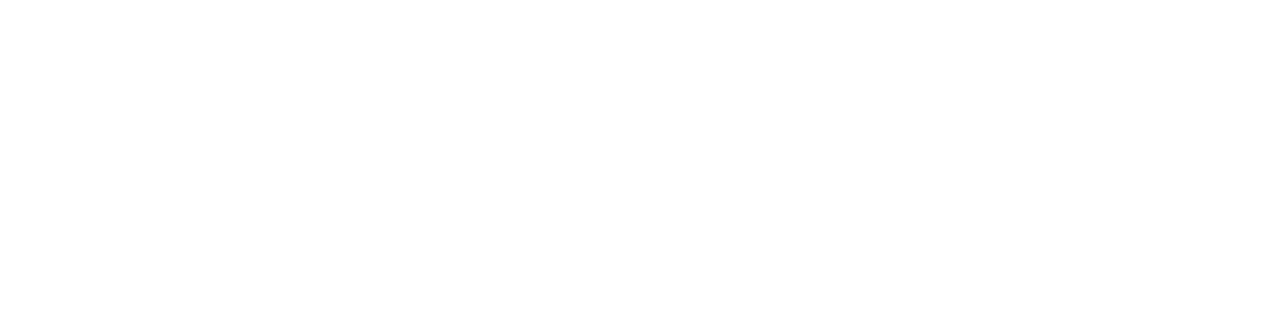
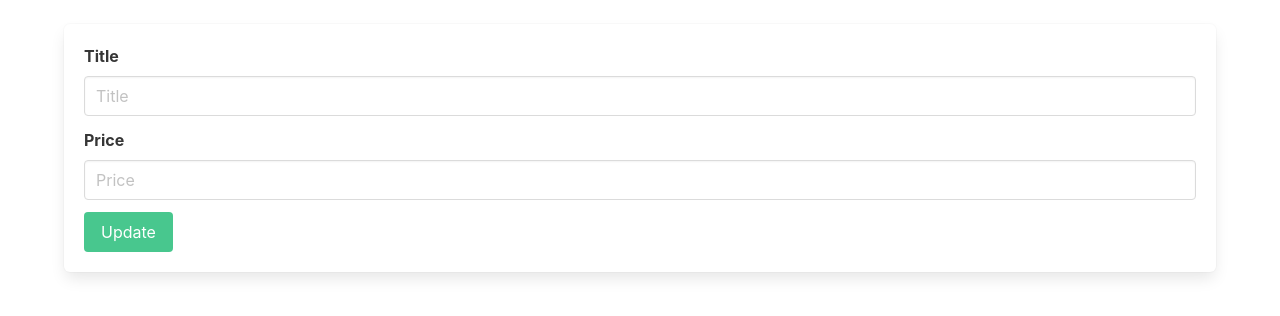
Before and after one commit to abuabdirohman4/react-redux, a React (Create React App) app in the folder fikri/: page /edit/1 in a window 1280 px wide. Before the commit this address had no page. Shown: the top 316 px of the page. Built offline with nearby package versions, Linux system fonts and the light colour scheme.

Commit message:
Fikri : Setup Edit Product

```diff
--- a/fikri/src/App.js
+++ b/fikri/src/App.js
@@ -1,16 +1,17 @@
 import React from "react";
 import { BrowserRouter, Route, Routes } from "react-router-dom";
+import { ShowProduct } from "./components/ShowProduct";
 import AddProduct from "./components/AddProduct";
-import { ShowProduct } from "./components/ShowProduct";
-
+import EditProduct from "./components/EditProduct";
 
 function App() {
   return (
     <BrowserRouter>
       <div className="container">
         <Routes>
-          <Route path="/" element={<ShowProduct/>}/>
-          <Route path="add" element={<AddProduct/>}/>
+          <Route path="/" element={<ShowProduct />} />
+          <Route path="add" element={<AddProduct />} />
+          <Route path="edit/:id" element={<EditProduct />} />
         </Routes>
       </div>
     </BrowserRouter>
--- /dev/null
+++ b/fikri/src/components/EditProduct.jsx
@@ -0,0 +1,54 @@
+import React, { useState } from "react";
+import { useDispatch } from "react-redux";
+import { update } from "../features/productSlice";
+
+const EditProduct = () => {
+  const [title, setTitle] = useState("");
+  const [price, setPrice] = useState("");
+  const dispatch = useDispatch();
+
+  const updateProduct = (e) => {
+    e.preventDefault();
+    dispatch(update({ title, price }));
+  };
+
+  return (
+    <div>
+      <form onSubmit={updateProduct} className="box mt-5">
+        <div className="field">
+          <label htmlFor="" className="label">
+            Title
+          </label>
+          <div className="control">
+            <input
+              type="text"
+              className="input"
+              placeholder="Title"
+              value={title}
+              onChange={(e) => setTitle(e.target.value)}
+            />
+          </div>
+        </div>
+        <div className="field">
+          <label htmlFor="" className="label">
+            Price
+          </label>
+          <div className="control">
+            <input
+              type="text"
+              className="input"
+              placeholder="Price"
+              value={price}
+              onChange={(e) => setPrice(e.target.value)}
+            />
+          </div>
+        </div>
+        <div className="field">
+          <button className="button is-success">Update</button>
+        </div>
+      </form>
+    </div>
+  );
+};
+
+export default EditProduct;
```
